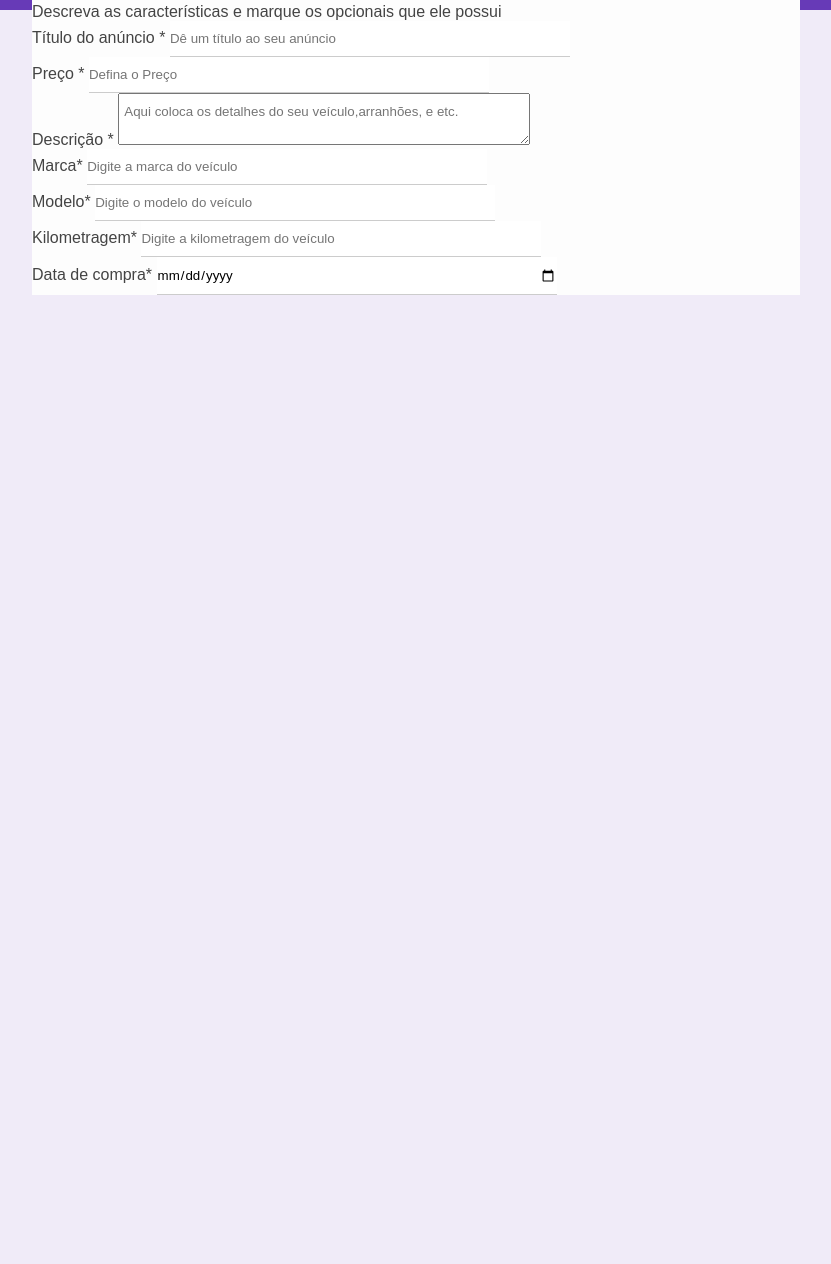
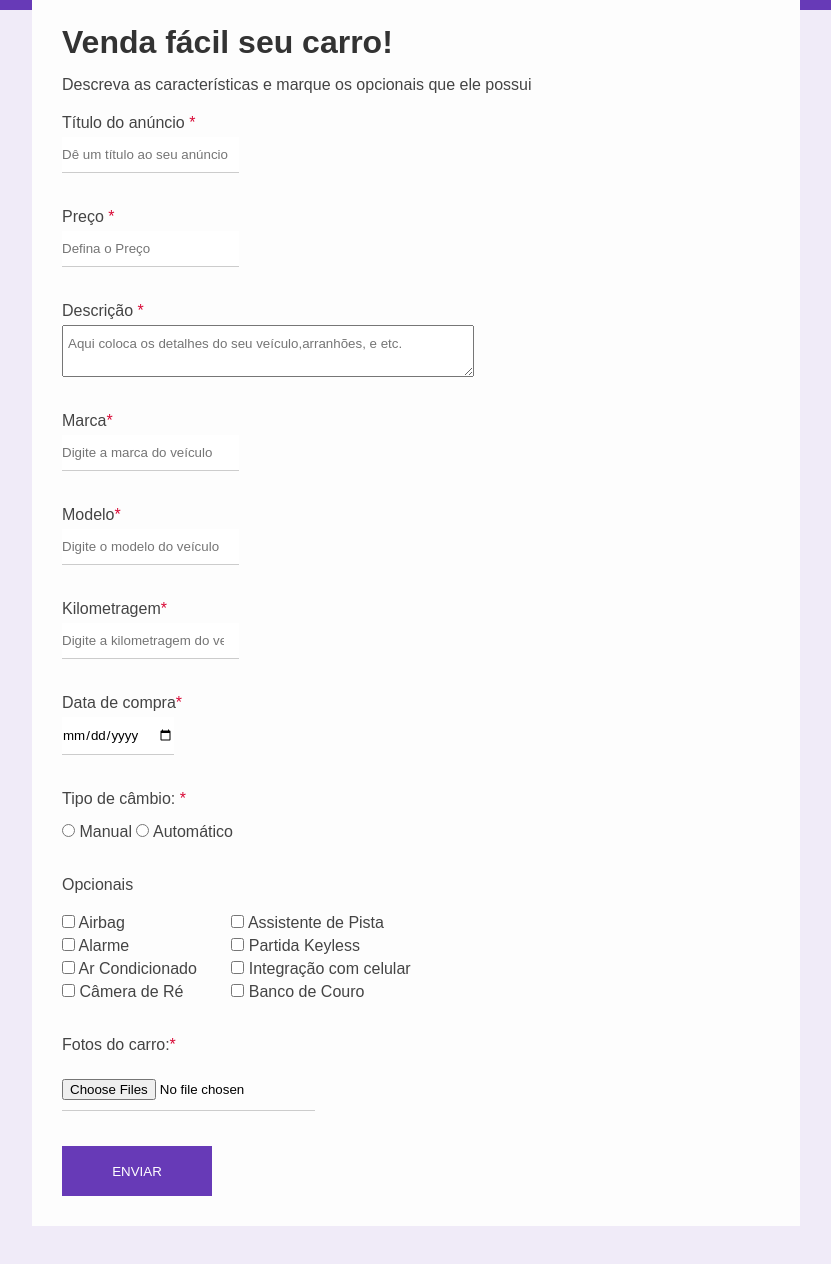
Before and after one commit to Chuyah/formacao-front-end, a plain HTML site: page 6_FORM_PROJECT/index.html in a window 1280 px wide. Shown: the part 190-1454 px from the top of the page, without its empty margins (224-1055 px from the left). Before the commit the page ends 800 px from the top, so only its background shows below. Drawn offline with Linux system fonts and the light colour scheme.

Commit message:
finalizando o projeto de formulário

```diff
--- a/6_FORM_PROJECT/css/styles.css
+++ b/6_FORM_PROJECT/css/styles.css
@@ -1,6 +1,6 @@
 /* reset */
 
-*{
+* {
     margin: 0;
     padding: 0;
     font-family: Arial,Helvetica,sans-serif;
@@ -23,11 +23,10 @@ label {
     color: #444;
 }
 
-input{
+input {
     border: none;
     border-bottom: 1px solid #ccc;
     padding: 10px 0;
-    width: 400px;
 }
 
 input [type="text"],
@@ -52,7 +51,11 @@ textarea {
 
 .header h3 {
     color:#fff;
+    text-align: center;
     margin-top: 0;
+    padding-top: 30px;
+    font-weight: 800;
+    font-size: 23px;
 }
 
 
@@ -65,3 +68,79 @@ textarea {
     position: relative;
     top: -62px;
 }
+
+/* form header */
+
+.form-header {
+    border-bottom: 1px solid #dfdfdf;
+    height: 45px;
+}
+
+.form-header p {
+    color: #673ab7;
+    border-bottom: 2px solid #673ab7;
+    width: 100px;
+    text-align: center;
+    margin: 0 auto;
+    text-transform: uppercase;
+    height: 45px;
+    line-height: 45px;
+}
+
+/* form body */
+
+.form-body {
+    padding: 30px;
+}
+
+.form-title {
+    margin-bottom: 15px;
+}
+
+.form-body p {
+    margin-bottom: 20px;
+}
+
+.required-field{
+    color: #d80835;
+}
+
+.box-input {
+    margin-bottom: 35px;
+}
+
+.block {
+    display: block;
+    margin-top: 5px;
+}
+
+.optional-box {
+    display: inline-block;
+    margin: 0 30px 30px 0;
+}
+
+.optional-list li {
+    list-style: none;
+    margin-bottom: 5px;
+}
+
+.box-input p {
+    margin-bottom: 15px;
+}
+
+.btn-submit {
+    background-color: #673ab7;
+    color: #fff;
+    border: 2px solid transparent;
+    width: 150px;
+    height: 50px;
+    cursor: pointer;
+    text-transform: uppercase;
+    transition: 0.5s;
+}
+
+.btn-submit:hover {
+    background-color: #fff;
+    border-color: #673ab7;
+    color: #673ab7;
+}
--- a/6_FORM_PROJECT/index.html
+++ b/6_FORM_PROJECT/index.html
@@ -22,7 +22,7 @@
                     </p>
                    <form>
                     <div class="box-input">
-                        <label for="title">Título do anúncio <span class="requered-field">*</span></label>
+                        <label for="title">Título do anúncio <span class="required-field">*</span></label>
                         <input
                         type="text"
                         name="title"
@@ -35,7 +35,7 @@
                         />
                     </div>
                     <div class="box-input">
-                        <label for="price">Preço <span class="requered-field">*</span></label>
+                        <label for="price">Preço <span class="required-field">*</span></label>
                         <input
                         type="number"
                         name="price"
@@ -46,11 +46,11 @@
                         />
                     </div>
                     <div class="box-input">
-                        <label for="description">Descrição <span class="requered-field">*</span></label>
+                        <label for="description">Descrição <span class="required-field">*</span></label>
                         <textarea name="description" id="description" class="block" placeholder="Aqui coloca os detalhes do seu veículo,arranhões, e etc."></textarea>
                     </div>
                     <div class="box-input">
-                        <label for="brand">Marca<span class="requered-field">*</span></label>
+                        <label for="brand">Marca<span class="required-field">*</span></label>
                         <input
                         type="text"
                         name="brand"
@@ -61,7 +61,7 @@
                         />
                     </div>
                     <div class="box-input">
-                        <label for="model">Modelo<span class="requered-field">*</span></label>
+                        <label for="model">Modelo<span class="required-field">*</span></label>
                         <input
                         type="text"
                         name="model"
@@ -72,7 +72,7 @@
                         />
                     </div>
                     <div class="box-input">
-                        <label for="mileage">Kilometragem<span class="requered-field">*</span></label>
+                        <label for="mileage">Kilometragem<span class="required-field">*</span></label>
                         <input
                         type="number"
                         name="mileage"
@@ -83,7 +83,7 @@
                         />
                     </div>
                     <div class="box-input">
-                        <label for="purchase-date">Data de compra<span class="requered-field">*</span></label>
+                        <label for="purchase-date">Data de compra<span class="required-field">*</span></label>
                         <input
                         type="date"
                         name="purchase-date"
@@ -92,6 +92,99 @@
                         required
                         />
                     </div>
+                    <div class="box-input">
+                        <p>Tipo de câmbio: <span class="required-field">*</span></p>
+                        <input type="radio" id="manual" name="gear">
+                        <label for="manual">Manual</label>
+                        <input type="radio" id="auto" name="gear">
+                        <label for="manual">Automático</label>
+                    </div>
+                    <div class="optional-box">
+                       <p>Opcionais</p>
+                        <ul class="optional-list">
+                           <li>
+                                <input
+                                    type="checkbox"
+                                    id="airbag"
+                                    name="optional[]"
+                                    value="airbag"
+                                />
+                                <label for="airbag">Airbag</label>
+                           </li>
+                           <li>
+                                <input
+                                    type="checkbox"
+                                    id="alarm"
+                                    name="optional[]"
+                                    value="alarm"
+                                />
+                                <label for="alarm">Alarme</label>
+                           </li>
+                           <li>
+                                <input
+                                    type="checkbox"
+                                    id="ac"
+                                    name="optional[]"
+                                    value="ac"
+                                />
+                                <label for="ac">Ar Condicionado</label>
+                           </li>
+                           <li>
+                                <input
+                                    type="checkbox"
+                                    id="rever_camera"
+                                    name="optional[]"
+                                    value="reverse_camera"
+                                />
+                                <label for="rever_camera">Câmera de Ré</label>
+                           </li>
+                        </ul>
+                    </div>
+                    <div class="optional-box">
+                         <ul class="optional-list">
+                            <li>
+                                 <input
+                                     type="checkbox"
+                                     id="lane_assist"
+                                     name="optional[]"
+                                     value="lane_assist"
+                                 />
+                                 <label for="lane_assist">Assistente de Pista</label>
+                            </li>
+                            <li>
+                                 <input
+                                     type="checkbox"
+                                     id="keyless"
+                                     name="optional[]"
+                                     value="keyless"
+                                 />
+                                 <label for="keyless">Partida Keyless</label>
+                            </li>
+                            <li>
+                                 <input
+                                     type="checkbox"
+                                     id="smartphone"
+                                     name="optional[]"
+                                     value="smartphone"
+                                 />
+                                 <label for="smartphone">Integração com celular</label>
+                            </li>
+                            <li>
+                                 <input
+                                     type="checkbox"
+                                     id="leather_seat"
+                                     name="optional[]"
+                                     value="leather_seat"
+                                 />
+                                 <label for="leather_seat">Banco de Couro</label>
+                            </li>
+                         </ul>
+                     </div>
+                     <div class="box-input">
+                        <p>Fotos do carro:<span class="required-field">*</span></p>
+                        <input type="file" multiple accept="image/pgn, image/jpg" id="images" name="images" required>
+                     </div>
+                    <input type="submit" value="Enviar" class="btn-submit"/>
                    </form>
                 </div>
 
```
